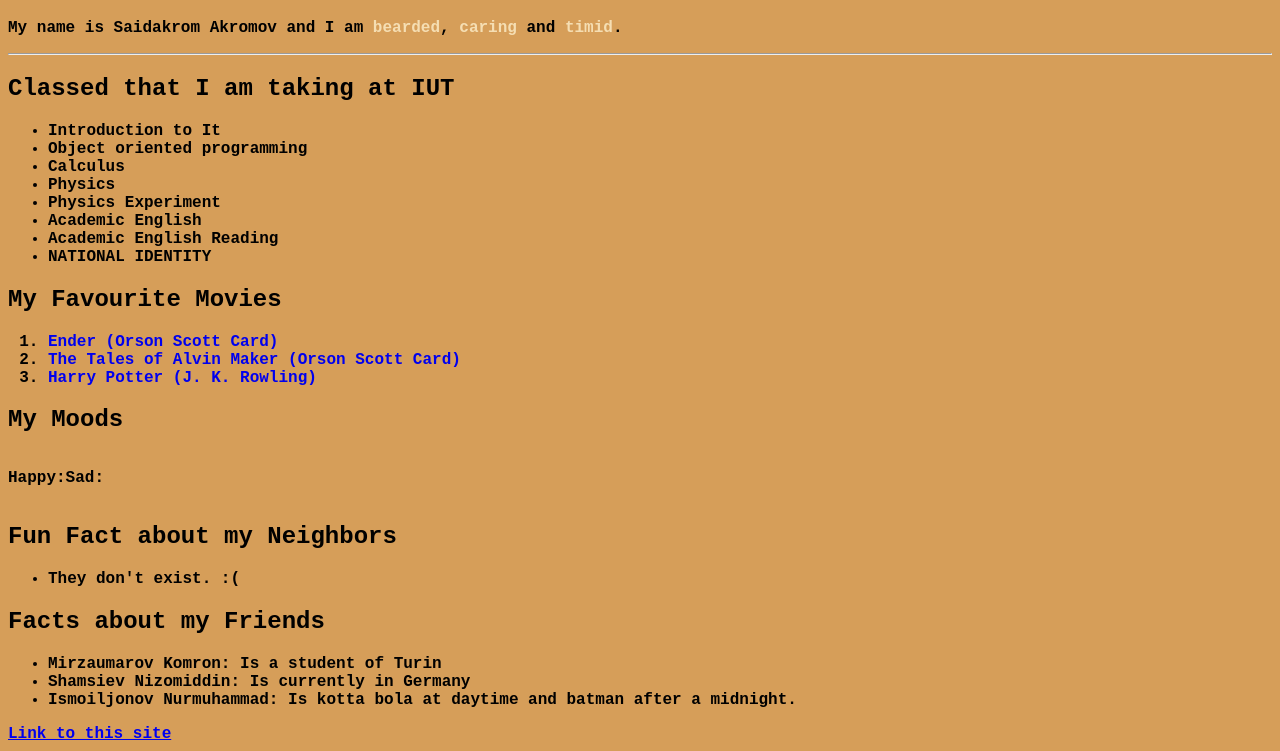
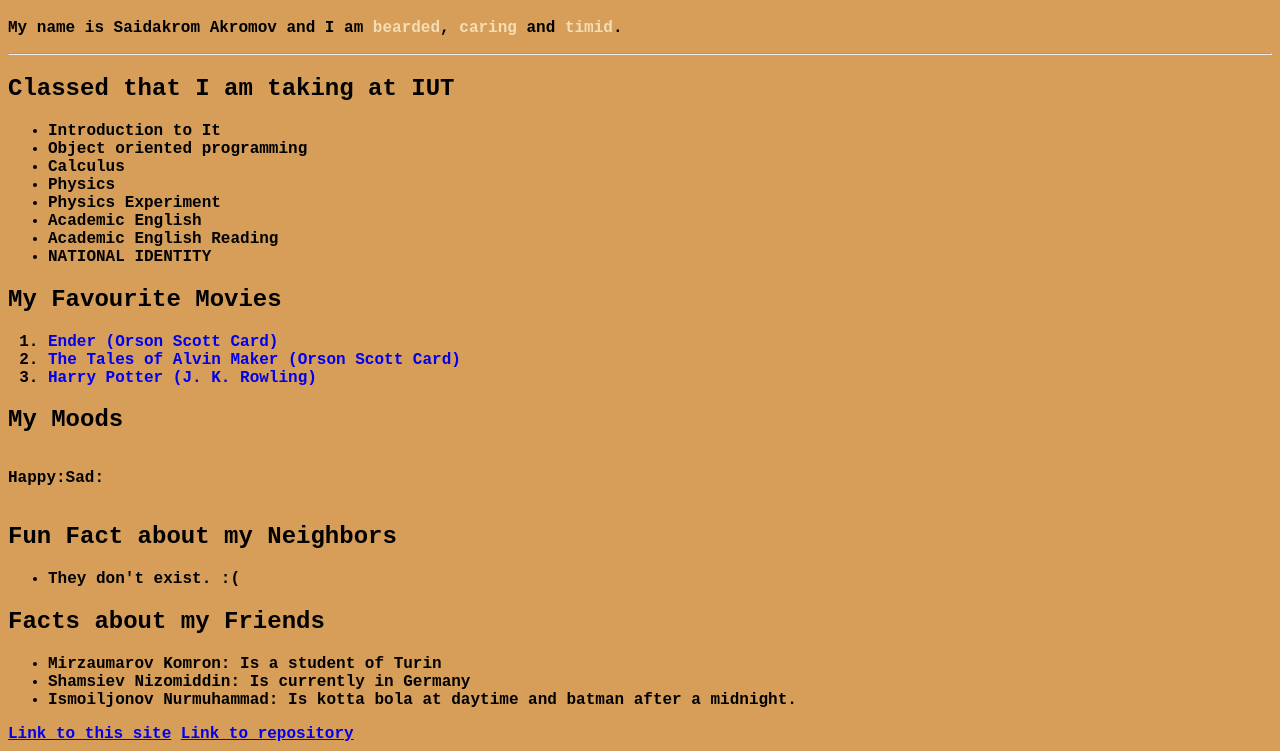
Before and after one commit to saidakrom2005/saidakrom2005.github.io, a plain HTML site: page index.html in a window 1280 px wide. Shown: the part 61-812 px from the top of the page. Drawn offline with Linux system fonts and the light colour scheme.

Commit message:
Update index.html

```diff
--- a/index.html
+++ b/index.html
@@ -59,6 +59,7 @@
     </div>
 
     <a href="https://saidakrom2005.github.io/">Link to this site</a>
+    <a href="https://github.com/saidakrom2005/saidakrom2005.github.io">Link to repository</a>
 
 </body>
 </html>
```
